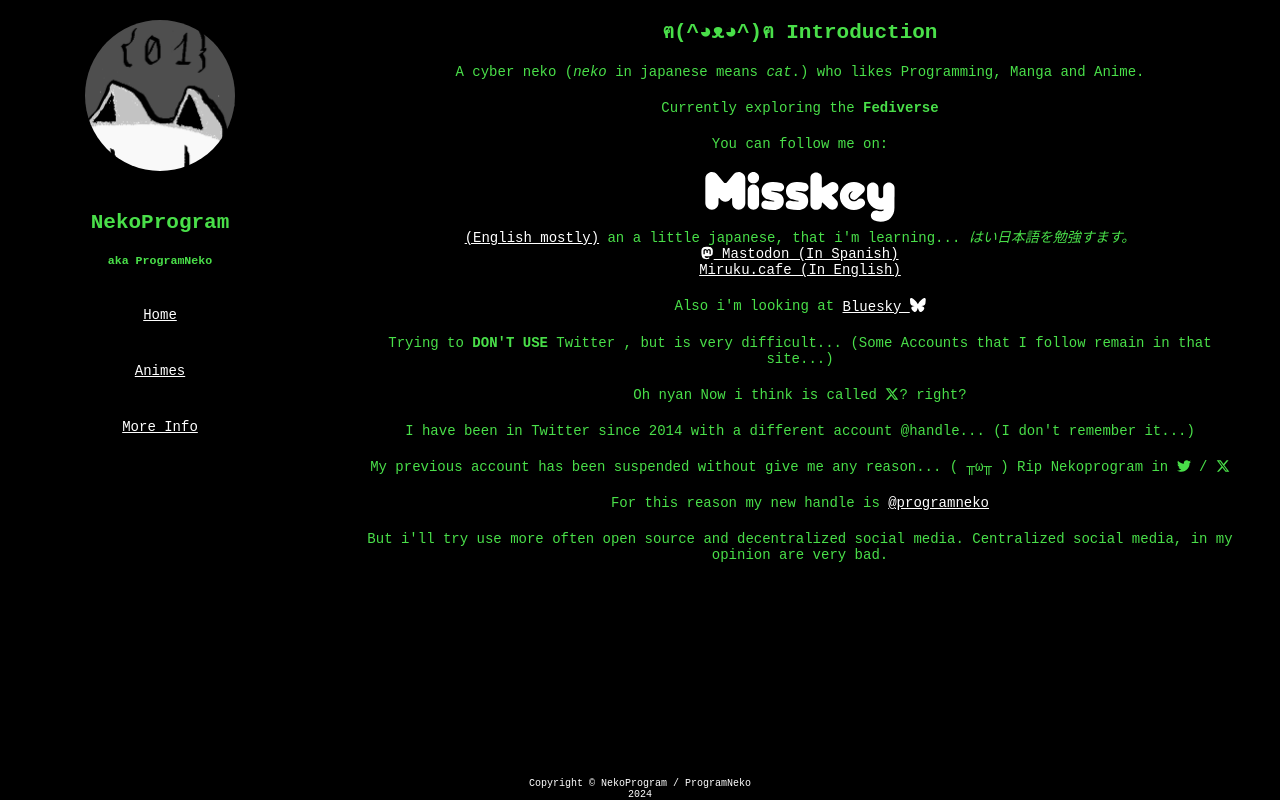
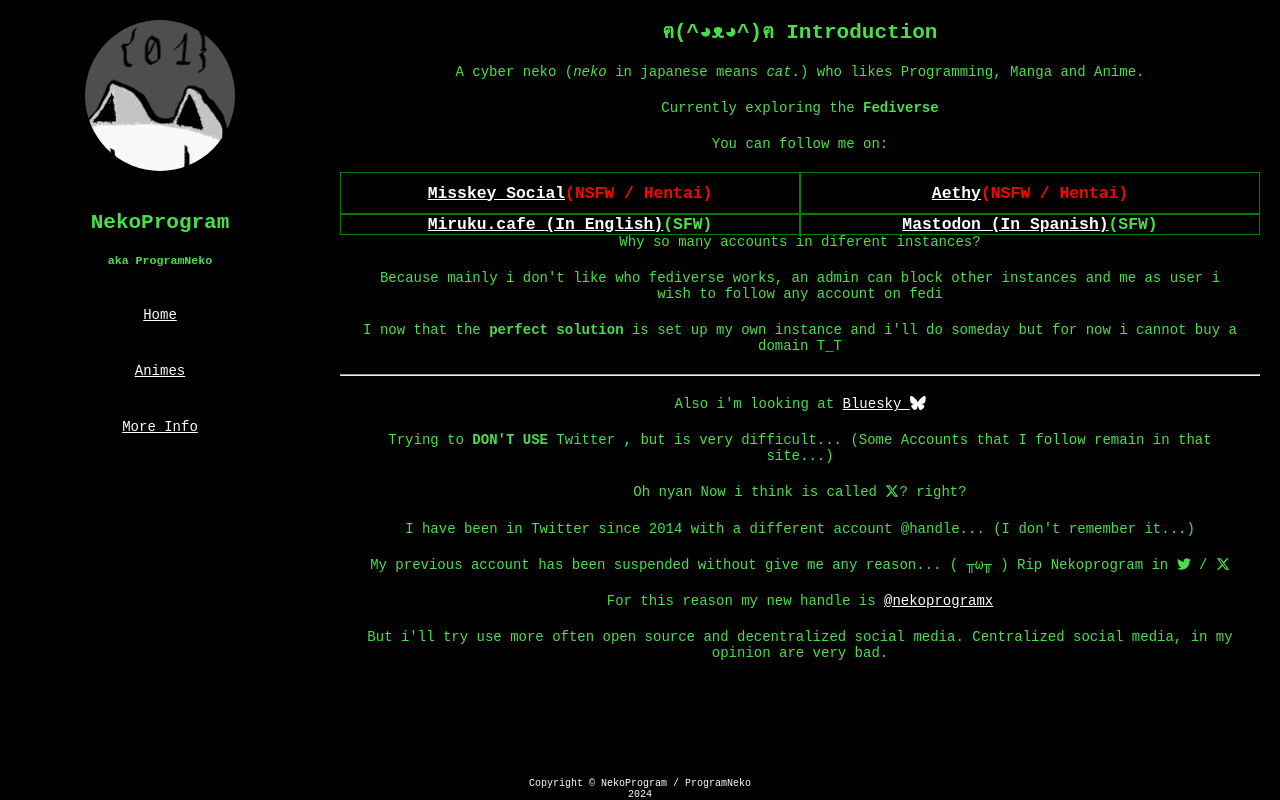
Before and after one commit to nekoprogram/nekoprogram.github.io, a React (Vite) app: page / in a window 1280 px wide. Built offline with nearby package versions, Linux system fonts and the light colour scheme.

Commit message:
Added new Instances links.Changed Styles

```diff
--- a/src/pages/Home.css
+++ b/src/pages/Home.css
@@ -1,12 +1,47 @@
 main {
     font-size: 14px;
 }
-#misskeylogo{
+.misskeylogo{
     filter:invert(100%);
-    width: 100%;
-    height: 50px;
+    width: 100px;
+
+    height: auto;
 }
 
 #imgsuspend{
     width: 200px;
 }
+
+.nsfw{
+    color:#ff0000;
+}
+
+.container-sns{
+    display: grid;
+    grid-template-columns: 50% 50%;
+    grid-template-rows:100%;
+}
+
+.hcard{
+    width: 100%;
+    height: auto;
+    text-align: center;
+    justify-content: center;
+    align-content: center;
+    border:1px solid green;
+    max-width: auto;
+}
+
+
+@media (max-width:480px) {
+    .container-sns{
+        display: grid;
+        grid-template-columns: 100%;
+        grid-template-rows:100%;
+        justify-items: center;
+    }
+    .card{
+        width: 75%;
+
+    }
+}
--- a/src/pages/Home.jsx
+++ b/src/pages/Home.jsx
@@ -5,7 +5,7 @@ import { Link } from "react-router-dom"
 import './Home.css';
 import { FontAwesomeIcon } from '@fortawesome/react-fontawesome';
 import { faCoffee } from '@fortawesome/free-solid-svg-icons';
-import { faFacebook, faTwitter,faMastodon,faXTwitter, faBluesky } from '@fortawesome/free-brands-svg-icons';
+import { faFacebook, faTwitter, faMastodon, faXTwitter, faBluesky } from '@fortawesome/free-brands-svg-icons';
 function Home() {
   return (
     <>
@@ -14,20 +14,42 @@ function Home() {
         <p>A cyber neko (<i>neko</i> in japanese means <i>cat</i>.)  who likes Programming, Manga and Anime. </p>
         <p>Currently exploring the <strong>Fediverse</strong></p>
         <p>You can follow me on:</p>
-            <ul>
-                <li><a rel="me" href="https://misskey.social/@programneko" target="_blank"><img id="misskeylogo" src="/misskey.svg"/> (English mostly)</a> an a
-                    little japanese, that i'm learning... <em>はい日本語を勉強すます。</em></li>
-                <li><a rel="me" href="https://tkz.one/@nekoprogram" target="_blank"><FontAwesomeIcon icon={faMastodon}></FontAwesomeIcon> Mastodon (In Spanish)</a></li>
-                <li><a rel="me" href="https://miruku.cafe/@nekoprogram" target="_blank">Miruku.cafe (In English)</a></li>
-            </ul>
+        <section className='container-sns'>
+          <div className="hcard">
+            <header>
+              <h3><a rel="me" href="https://misskey.social/@programneko" target="_blank">Misskey Social</a><span class="nsfw">(NSFW / Hentai)</span></h3>
+            </header>
+          </div>
+          <div className="hcard">
+            <header>
+              <h3><a rel="me" href="https://aethy.com/@nekoprogram_nsfw" target="_blank">Aethy</a><span class="nsfw">(NSFW / Hentai)</span></h3>
+            </header>
+          </div>
+          <div className="hcard">
+            <header>
+              <h3><a rel="me" href="https://miruku.cafe/@nekoprogram" target="_blank">Miruku.cafe (In English)</a>(SFW)</h3>
+            </header>
+          </div>
+          <div className="hcard">
+            <header>
+              <h3><a rel="me" href="https://masto.es/@nekoprogram" target="_blank">Mastodon (In Spanish)</a>(SFW)</h3>
+
+            </header>
+          </div>
+
+        </section>
+        <p>Why so many accounts in diferent instances?</p>
+        <p>Because mainly i don't like who fediverse works, an admin can block other instances and me as user i wish to follow any account on fedi</p>
+        <p>I now that the <b>perfect solution</b> is set up my own instance and i'll do someday but for now i cannot buy a domain T_T</p>
+        <hr/>
         <p>Also i'm looking at  <a target="_blank" href="https://bsky.app/profile/nekoprogram.bsky.social">Bluesky <FontAwesomeIcon icon={faBluesky}>Bluesky</FontAwesomeIcon> </a></p>
         <p>Trying to <strong>DON'T USE</strong> Twitter <i className="fa fa-brands fa-tiwtter"></i>, but is very difficult... (Some Accounts that I follow
           remain in that site...)</p>
         <p>Oh nyan Now i think is called <FontAwesomeIcon icon={faXTwitter}></FontAwesomeIcon>? right?</p>
         <p>I have been in Twitter since 2014 with a different account @handle... (I don't remember it...)</p>
-            <p>My previous account has been suspended without give me any reason... ( ╥ω╥ ) Rip Nekoprogram in <FontAwesomeIcon icon={faTwitter}/> / <FontAwesomeIcon icon={faXTwitter}></FontAwesomeIcon></p>
+        <p>My previous account has been suspended without give me any reason... ( ╥ω╥ ) Rip Nekoprogram in <FontAwesomeIcon icon={faTwitter} /> / <FontAwesomeIcon icon={faXTwitter}></FontAwesomeIcon></p>
 
-            <p>For this reason my new handle is <a href="https://x.com/intent/follow?screen_name=programneko" target="_blank">@programneko</a></p>
+        <p>For this reason my new handle is <a href="https://x.com/intent/follow?screen_name=nekoprogramx" target="_blank">@nekoprogramx</a></p>
         <p>But i'll try use more often open source and decentralized social media. Centralized social media, in my opinion are very bad. </p>
       </section>
     </>
```
Also changed, not shown: src/assets/misskey.svg (deleted). Lines whose indentation alone changed are shown as unchanged.
